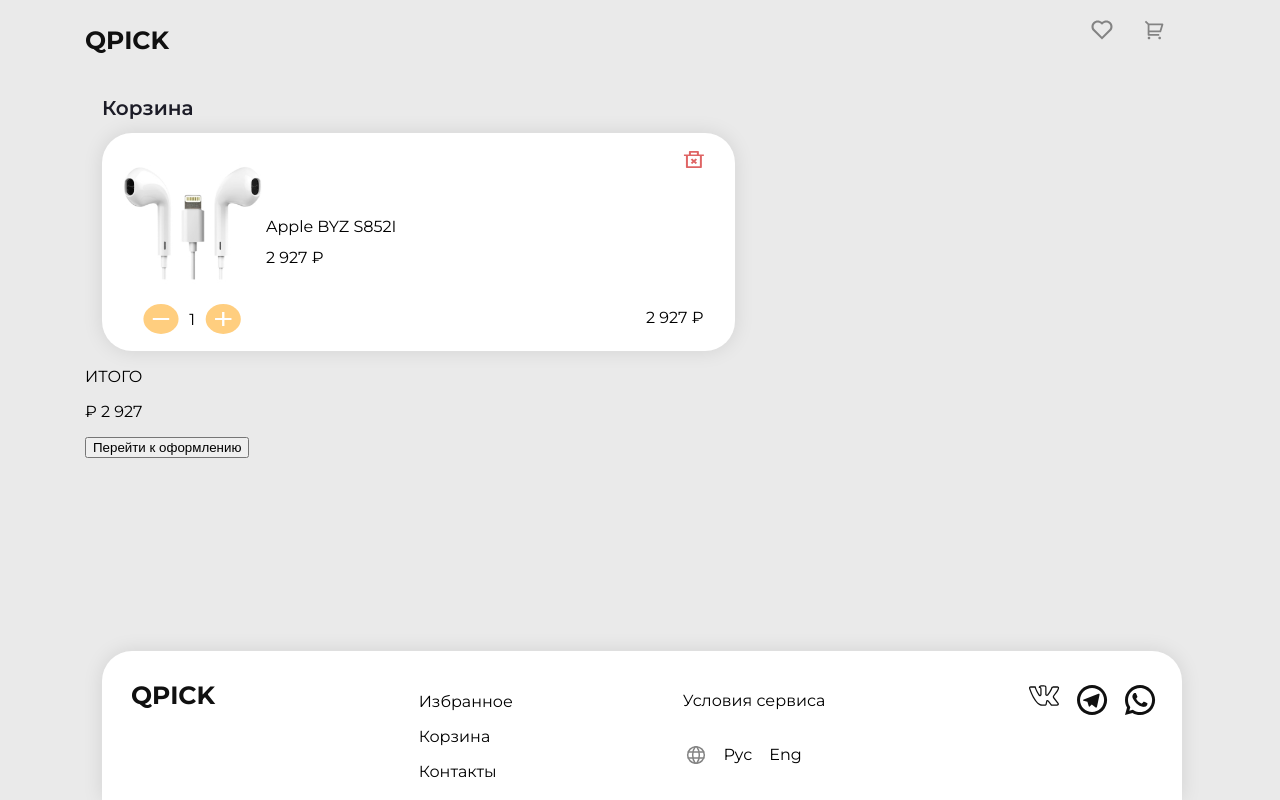
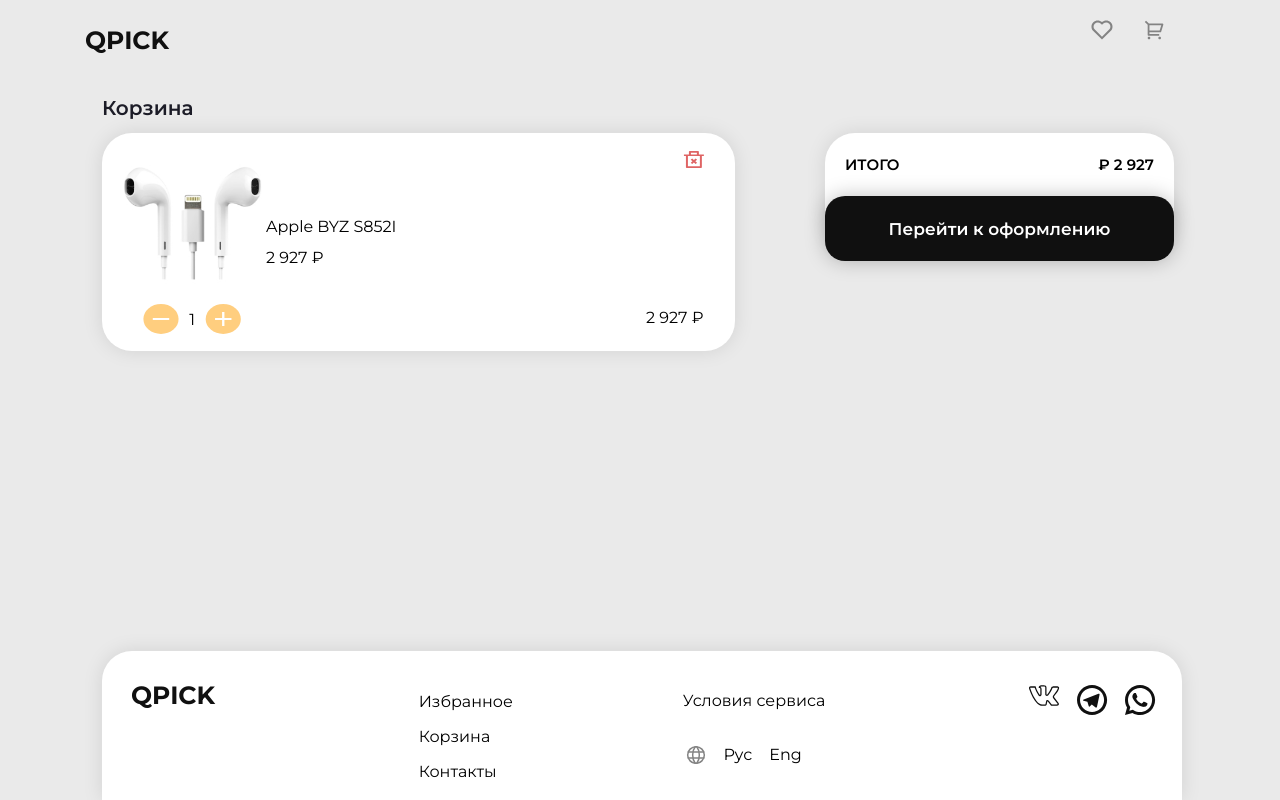
Before and after one commit to ZNP8b/neoflex-shop, a React (Create React App) app: page /cart in a window 1280 px wide. Built offline with nearby package versions, Linux system fonts and the light colour scheme.

Commit message:
result card css

```diff
--- a/src/components/Cart/Cart.module.scss
+++ b/src/components/Cart/Cart.module.scss
@@ -7,3 +7,50 @@
     margin-left: 17px;
     margin-top: 16px;
 }
+
+.cart_content {
+    display: flex;
+
+    .cart_cards {
+        display: flex;
+        flex-direction: column;
+    }
+
+    .result_card {
+
+        width: 348.98px;
+        height: 114px;
+        margin-top: 13px;
+        margin-left: 90px;
+
+        background: #FFFFFF;
+        box-shadow: 0px 0px 20px rgba(0, 0, 0, 0.1);
+        border-radius: 30px;
+
+        button {
+            width: 100%;
+            height: 65px;
+            border: 0;
+            background: #101010;
+            box-shadow: 0px 0px 20px rgba(0, 0, 0, 0.25);
+            border-radius: 20px;
+            color: #FFFFFF;
+            font-family: 'Montserrat';
+            font-weight: 600;
+            font-size: 17px;
+            cursor: pointer;
+        }
+
+        .finalPrice {
+            display: flex;
+            justify-content: space-between;
+
+            p {
+                font-family: 'Montserrat';
+                font-weight: 600;
+                font-size: 15px;
+                margin: 22px 20px;
+            }
+        }
+    }
+}
```
